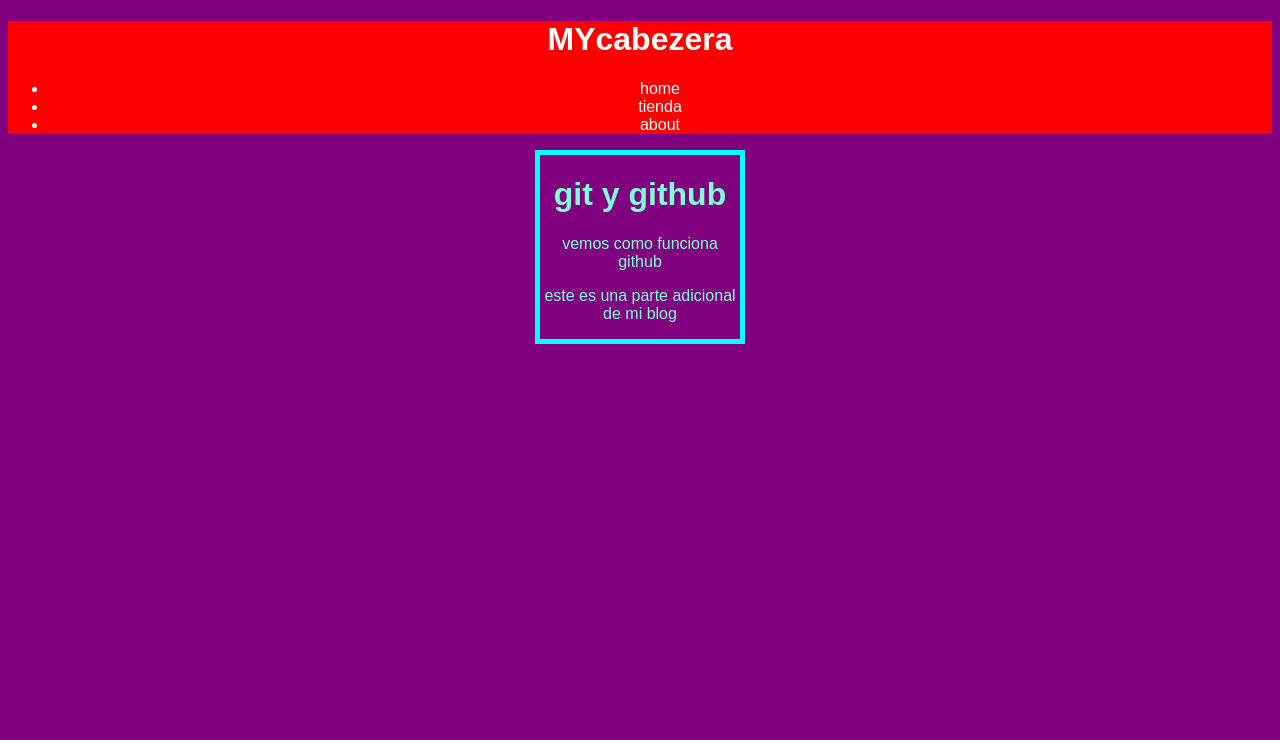
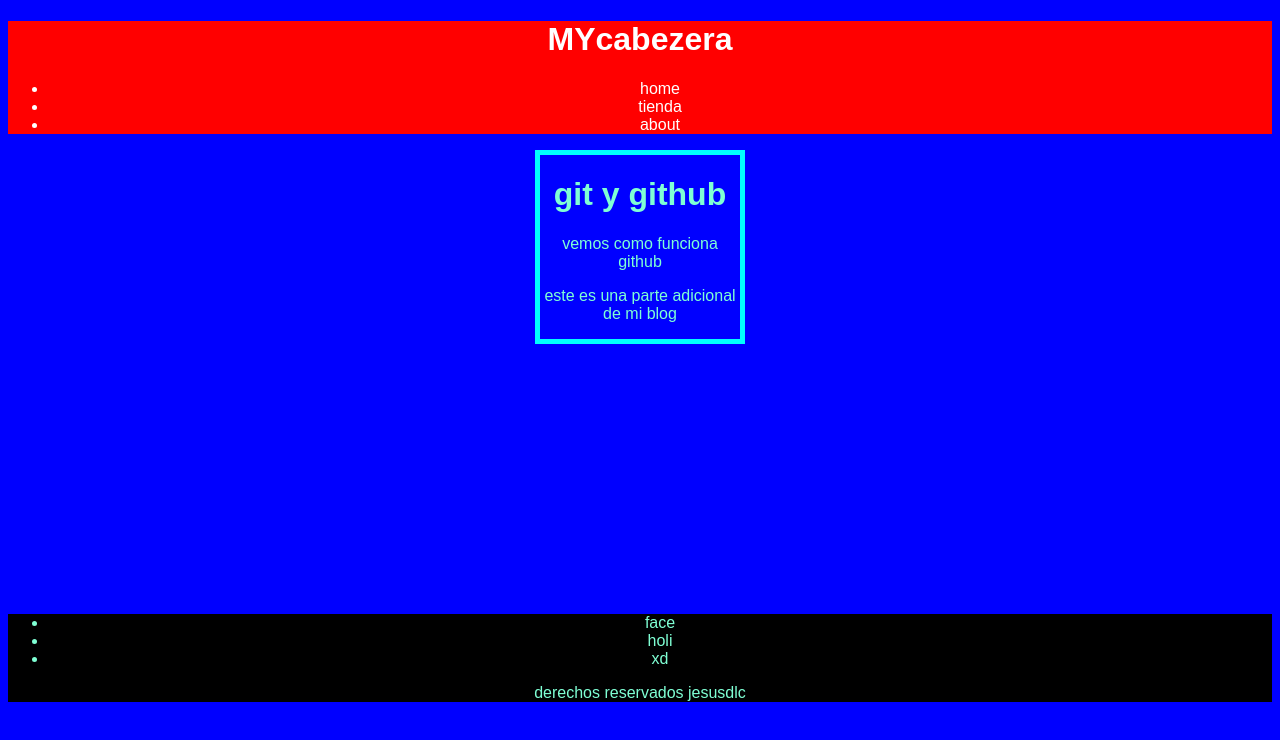
Before and after one commit to JESUS-DLC/myblog, a plain HTML site: page index.html in a window 1280 px wide. Drawn offline with Linux system fonts and the light colour scheme.

Commit message:
footer terminado

```diff
--- a/css/estilos.css
+++ b/css/estilos.css
@@ -2,7 +2,7 @@ body{
     text-align: center;
     font-family: Arial, Helvetica, sans-serif;
     color: aquamarine;
-    background-color: purple;
+    background-color: blue;
 }
 
 div{
@@ -15,3 +15,8 @@ header{
     background-color: red;
     color: white;
 }
+
+footer{
+    margin-top: 270px;
+    background-color:black ;
+}
--- a/index.html
+++ b/index.html
@@ -23,5 +23,16 @@
         <p>vemos como funciona github</p>
         <p>este es una parte adicional de mi blog</p>
     </div>
+
+    <footer>
+        <nav>
+            <ul>
+                <li>face</li>
+                <li>holi</li>
+                <li>xd</li>
+            </ul>
+        </nav>
+        <p>derechos reservados jesusdlc</p>
+    </footer>
 </body>
 </html>
```
